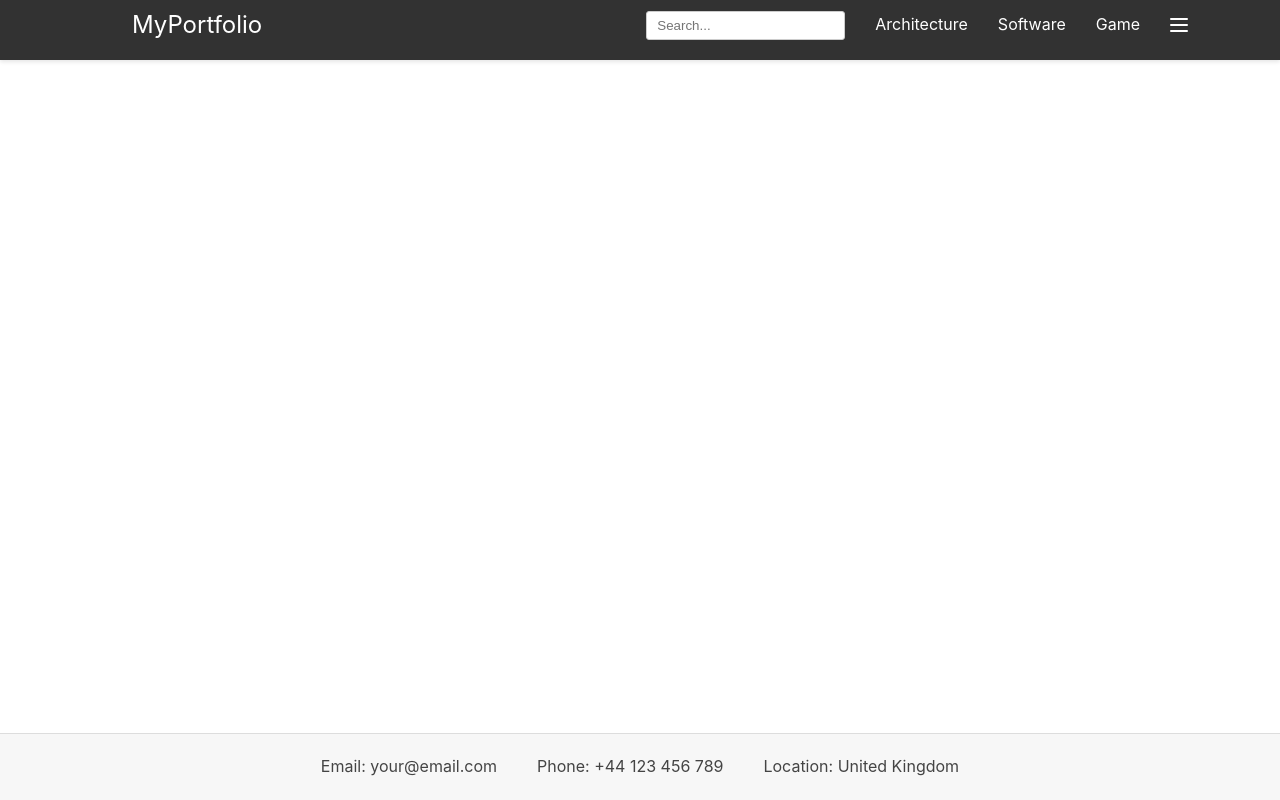
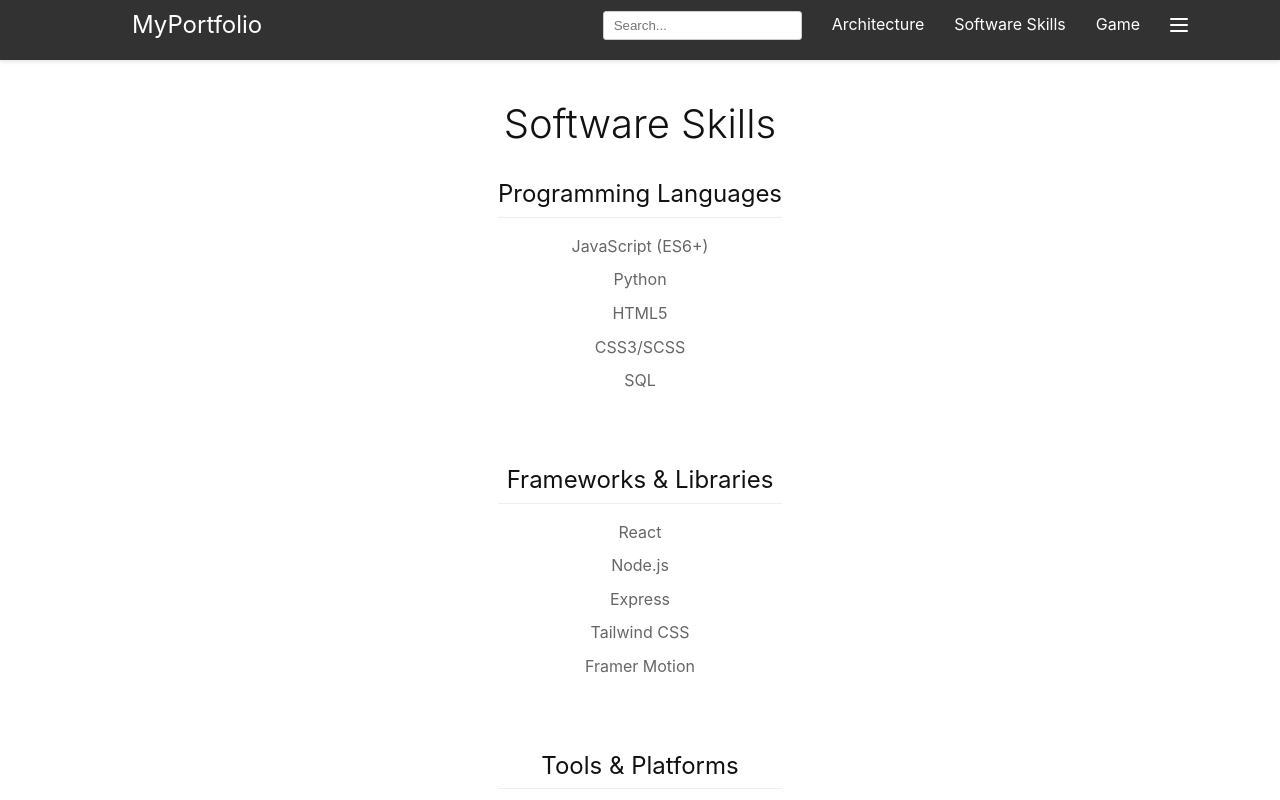
Before and after one commit to archila99/architecture-portfolio, a React (Vite) app: page /software-skills in a window 1280 px wide. Shown: the top 800 px of the page. Built offline with nearby package versions, Linux system fonts and the light colour scheme.

Commit message:
Updated SoftwareSkills

```diff
--- a/src/App.jsx
+++ b/src/App.jsx
@@ -4,7 +4,7 @@
 
 import Home from "./pages/Home";
 import Architecture from "./pages/Architecture";
-import Landscape from "./pages/Landscape";
+import SoftwareSkills from "./pages/SoftwareSkills";
 import Interior from "./pages/Interior";
 import AllProjects from "./pages/AllProjects";
 import News from "./pages/News";
@@ -21,7 +21,7 @@
           <Routes>
             <Route path="/" element={<Home />} />
             <Route path="/architecture" element={<Architecture />} />
-            <Route path="/landscape" element={<Landscape />} />
+            <Route path="/software-skills" element={<SoftwareSkills />} />
             <Route path="/interior" element={<Interior />} />
             <Route path="/projects" element={<AllProjects />} />
             <Route path="/news" element={<News />} />
--- a/src/components/Navbar.jsx
+++ b/src/components/Navbar.jsx
@@ -17,7 +17,7 @@
   const staticPages = [
     { title: "Home", path: "/" },
     { title: "Architecture", path: "/architecture" },
-    { title: "Landscape", path: "/landscape" },
+    { title: "Software Skills", path: "/software-skills" },
     { title: "Interior", path: "/interior" },
     { title: "All Projects", path: "/projects" },
     { title: "News", path: "/news" },
@@ -119,7 +119,7 @@
           </div>
 
           <Link to="/architecture" className="desktop-link">Architecture</Link>
-          <Link to="/landscape" className="desktop-link">Software</Link>
+          <Link to="/software-skills" className="desktop-link">Software Skills</Link>
           <Link to="/interior" className="desktop-link">Game</Link>
 
           <div
@@ -133,7 +133,7 @@
             {open && (
               <div className="dropdown" >
                 <Link to="/architecture" className="mobile-link" onClick={() => setOpen(false)}>Architecture</Link>
-                <Link to="/landscape" className="mobile-link" onClick={() => setOpen(false)}>Software</Link>
+                <Link to="/software-skills" className="mobile-link" onClick={() => setOpen(false)}>Software Skills</Link>
                 <Link to="/interior" className="mobile-link" onClick={() => setOpen(false)}>Game</Link>
                 <hr className="mobile-divider" />
                 <Link to="/news" onClick={() => setOpen(false)}>News</Link>
--- a/src/pages/Landscape.jsx
+++ /dev/null
@@ -1,3 +0,0 @@
-export default function Landscape() {
-  return <h1>Landscape Page</h1>;
-}
--- /dev/null
+++ b/src/pages/SoftwareSkills.jsx
@@ -0,0 +1,29 @@
+// Reuse existing content styles if available or just generic
+
+export default function SoftwareSkills() {
+  const skills = {
+    "Programming Languages": ["JavaScript (ES6+)", "Python", "HTML5", "CSS3/SCSS", "SQL"],
+    "Frameworks & Libraries": ["React", "Node.js", "Express", "Tailwind CSS", "Framer Motion"],
+    "Tools & Platforms": ["Git", "GitHub", "Vite", "Figma", "VS Code"],
+    "Design Software": ["AutoCAD", "Revit", "SketchUp", "Rhino 3D", "Adobe Creative Suite"]
+  };
+
+  return (
+    <div className="page-container" style={{ padding: "100px 20px 60px", maxWidth: "1200px", margin: "0 auto" }}>
+      <h1 style={{ fontSize: "2.5rem", marginBottom: "2rem", fontWeight: "300" }}>Software Skills</h1>
+
+      <div className="skills-grid" style={{ display: "grid", gridTemplateColumns: "repeat(auto-fit, minmax(250px, 1fr))", gap: "2rem" }}>
+        {Object.entries(skills).map(([category, items]) => (
+          <div key={category} className="skill-category" style={{ marginBottom: "2rem" }}>
+            <h2 style={{ fontSize: "1.5rem", marginBottom: "1rem", borderBottom: "1px solid #eee", paddingBottom: "0.5rem" }}>{category}</h2>
+            <ul style={{ listStyle: "none", padding: 0 }}>
+              {items.map(item => (
+                <li key={item} style={{ marginBottom: "0.5rem", color: "#666" }}>{item}</li>
+              ))}
+            </ul>
+          </div>
+        ))}
+      </div>
+    </div>
+  );
+}
```
Also changed, not shown: src/styles/global.css (+10 -3 lines), src/styles/Home.css (indentation only), src/styles/Navbar.css (indentation only).
